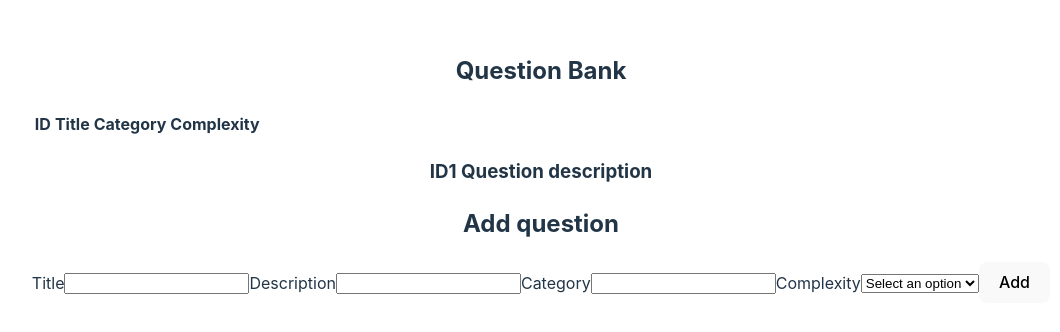
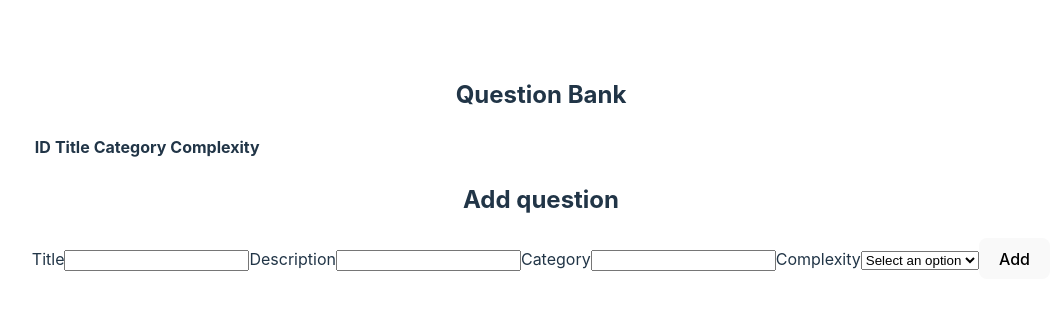
Before and after one commit to mandykqh/ay2324s1-course-assessment-g15, a React (Vite) app in the folder frontend/: page / in a window 1280 px wide. Shown: the part 232-564 px from the top of the page, without its empty margins (99-1159 px from the left). Built offline with nearby package versions, Linux system fonts and the light colour scheme.

Commit message:
Create base for description popup on click

```diff
--- a/frontend/src/DescriptionPopup.jsx
+++ b/frontend/src/DescriptionPopup.jsx
@@ -1,10 +1,11 @@
-export default function DescriptionPopup({ qn, idx }) {
+export default function DescriptionPopup({ qn, idx, toClose }) {
     console.log("Received questionDescription:", qn);
 
     return (
         <div>
             <h3>ID{idx + 1} Question description</h3>
             <p>{qn}</p>
+            <button onClick={toClose}>Close</button>
         </div>
     )
 }
--- a/frontend/src/QuestionBank.jsx
+++ b/frontend/src/QuestionBank.jsx
@@ -5,6 +5,7 @@ export default function QuestionBank() {
     const [questions, setQuestions] = useState([]);
     const toAddQuestion = newQuestion => setQuestions([...questions, newQuestion]);
 
+    // Load questions
     useEffect(() => {
         const loadedQuestions = JSON.parse(localStorage.getItem("questions")) || [];
         // console.log("Loaded Questions:", loadedQuestions);
@@ -13,24 +14,31 @@ export default function QuestionBank() {
         }
     }, []);
 
+    // Save questions
     useEffect(() => {
         console.log("Saving Questions:", questions);
         localStorage.setItem("questions", JSON.stringify(questions));
     }, [questions]);
 
-
+    // Handle question description popup
     const [selectedQuestionDescription, setSelectedQuestionDescription] = useState("");
-    // const [isShowPopup, setIsShowPopup] = useState(false);
+    const [isShowPopup, setIsShowPopup] = useState(false);
     const [selectedQuestionId, setSelectedQuestionId] = useState("");
 
-    const togglePopup = (questionDescription, questionId) => {
+    const displayDescriptionPopup = (questionDescription, questionId) => {
         setSelectedQuestionDescription(questionDescription);
-        // setIsShowPopup(!isShowPopup);
+        setIsShowPopup(true);
         setSelectedQuestionId(questionId);
 
         console.log(`this is set: ${selectedQuestionDescription}`);
     }
 
+    const toCloseDescriptionPopup = (questionDescription, questionId) => {
+        setSelectedQuestionDescription("");
+        setIsShowPopup(false);
+    }
+
+    // Delete question
     const deleteQuestion = (toDeleteQnId) => {
         const remainingQuestions = questions.filter(qn => qn.id !== toDeleteQnId);
         setQuestions(remainingQuestions);
@@ -50,11 +58,11 @@ export default function QuestionBank() {
                         </tr>
                     </thead>
                     <tbody>
-                        {questions.map((question, id) => ( //relook
+                        {questions.map((question, id) => (
                             <tr key={question.id}>
                                 <td>{id + 1}</td>
                                 <td>
-                                    <button onClick={() => togglePopup(question.description, id)}>{question.title}</button>
+                                    <button onClick={() => displayDescriptionPopup(question.description, id)}>{question.title}</button>
                                     {console.log("Description:", question.description)}
                                 </td>
                                 <td>{question.category}</td>
@@ -66,11 +74,10 @@ export default function QuestionBank() {
                 </table>
 
             </div>
-            {/* {isShowPopup && < ToggleDescription description={selectedQuestionDescription} />} */}
-            <div className="questionDescription">
-                {/* {isShowPopup && <DescriptionPopup qn={selectedQuestionDescription} />} */}
+            {isShowPopup && < DescriptionPopup qn={selectedQuestionDescription} idx={selectedQuestionId} toClose={toCloseDescriptionPopup} />}
+            {/* <div className="questionDescription">
                 {<DescriptionPopup qn={selectedQuestionDescription} idx={selectedQuestionId} />}
-            </div>
+            </div> */}
             <div className="addQuestion">
                 <AddQuestion toAddQuestion={toAddQuestion} />
 
```
